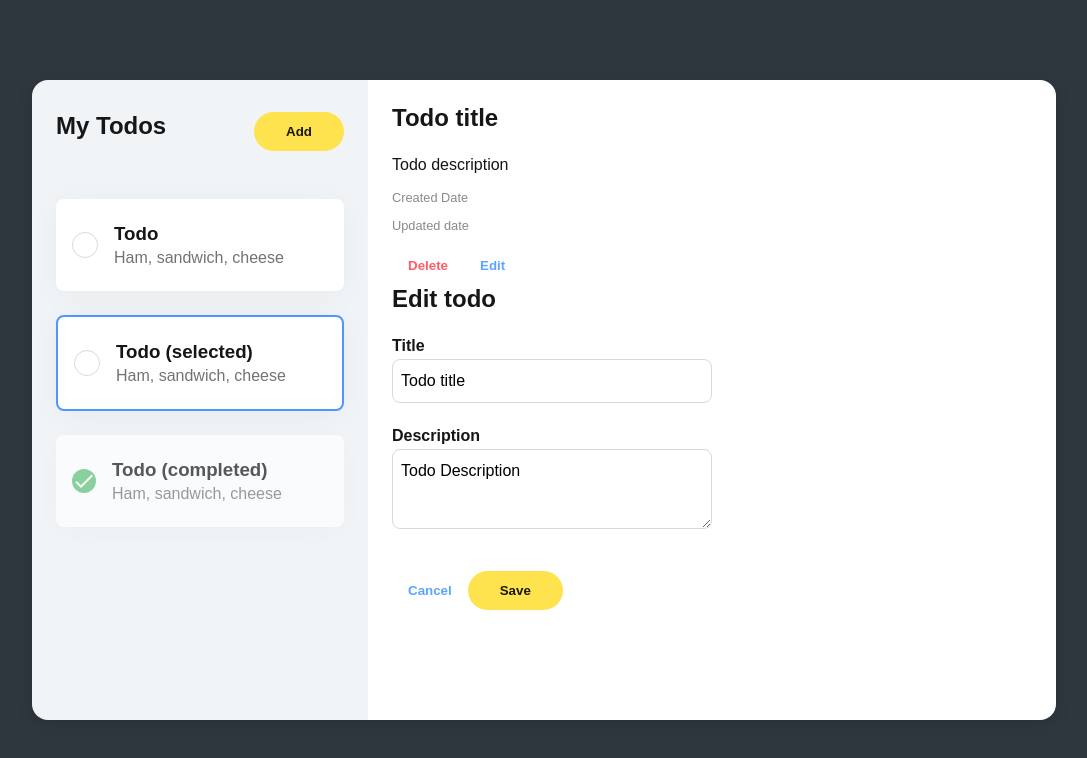
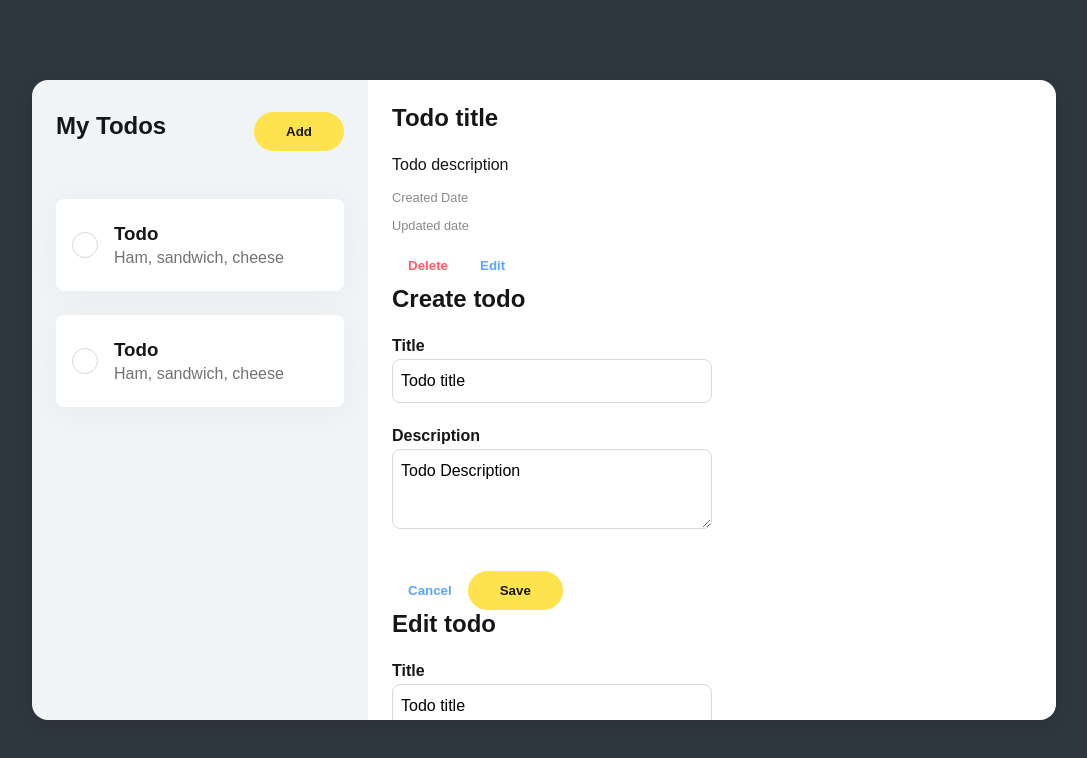
Before and after one commit to linagrundvall/ToDoList, a React (Create React App) app: page / in a window 1280 px wide. Shown: the top 758 px of the page, without its empty margins (96-1183 px from the left). Built offline with nearby package versions, Linux system fonts and the light colour scheme.

Commit message:
Third commit

```diff
--- a/src/App.js
+++ b/src/App.js
@@ -1,78 +1,25 @@
 import logo from './logo.svg';
 import './App.css';
+import TodoList from './todoList/TodoList';
+import TodoDetails from './todoDetails/TodoDetails';
+import CreateTodoForm from './todoDetails/CreateTodoForm';
+import EditTodoForm from './todoDetails/EditTodoForm';
+
+
 
 function App() {
   return (
     <main>
       <aside>
-        <h1 class="list-title">
-          My Todos <button id="button-add-todo" class="primary">Add</button>
+        <h1 className="list-title">
+          My Todos <button id="button-add-todo" className="primary">Add</button>
         </h1>
-        {/* <!--Todo-listan--> */}
-        <ul class="todo-list">
-          {/* <!--Todo-objekt--> */}
-          <li class="todo-list-item">
-            <span class="todo-list-item__checkbox"></span>
-            <div class="todo-list-item__info">
-              <h3>Todo</h3>
-              <p>Ham, sandwich, cheese</p>
-            </div>
-          </li>
-          {/* <!---->
-          <!--Todo-objekt, markerat--> */}
-          <li class="todo-list-item todo-list-item--selected">
-            <span class="todo-list-item__checkbox"></span>
-            <div class="todo-list-item__info">
-              <h3>Todo (selected)</h3>
-              <p>Ham, sandwich, cheese</p>
-            </div>
-          </li>
-          {/* <!---->
-          <!--Todo-objekt, slutfört--> */}
-          <li class="todo-list-item todo-list-item--completed">
-            <span class="todo-list-item__checkbox todo-list-item__checkbox--completed">
-              <svg
-                xmlns="http://www.w3.org/2000/svg"
-                height="24px"
-                viewBox="0 0 24 24"
-                width="24px"
-              >
-                <path d="M0 0h24v24H0z" fill="none" />
-                <path d="M9 16.2L4.8 12l-1.4 1.4L9 19 21 7l-1.4-1.4L9 16.2z" />
-              </svg>
-            </span>
-            <div class="todo-list-item__info">
-              <h3>Todo (completed)</h3>
-              <p>Ham, sandwich, cheese</p>
-            </div>
-          </li>
-          {/* <!----> */}
-        </ul>
-        {/* <!----> */}
+        <TodoList />
       </aside>
       <section>
-        {/* <!--Visningsläge för todo--> */}
-        <div class="todo-details">
-          <h2>Todo title</h2>
-          <p>Todo description</p>
-          <p class="todo-details__date">Created Date</p>
-          <p class="todo-details__date">Updated date</p>
-          <button type="button" class="link-button danger">Delete</button>
-          <button type="button" class="link-button">Edit</button>
-        </div>
-        {/* <!---->
-        <!--Formulär för att skapa todo--> */}
-        <form id="todo-form">
-          <h2>Edit todo</h2>
-          <label>Title</label>
-          <input name="title" required value="Todo title" />
-          <label>Description</label>
-          <textarea name="description" rows="3">Todo Description</textarea
-          ><br />
-          <button type="button" class="link-button">Cancel</button>
-          <button type="button" class="primary">Save</button>
-        </form>
-        {/* <!----> */}
+        <TodoDetails />
+        <CreateTodoForm />
+        <EditTodoForm />
       </section>
     </main>
   );
--- /dev/null
+++ b/src/todoDetails/CreateTodoForm.jsx
@@ -0,0 +1,20 @@
+import React from "react";
+
+/* <!--Formulär för att skapa todo--> */
+
+const CreateTodoForm = (props) => {
+    return (
+        <form id="todo-form">
+          <h2>Create todo</h2>
+          <label>Title</label>
+          <input name="title" required value="Todo title" />
+          <label>Description</label>
+          <textarea name="description" rows="3">Todo Description</textarea
+          ><br />
+          <button type="button" className="link-button">Cancel</button>
+          <button type="button" className="primary">Save</button>
+        </form>
+    );
+};
+
+export default CreateTodoForm;
--- /dev/null
+++ b/src/todoDetails/EditTodoForm.jsx
@@ -0,0 +1,21 @@
+import React from "react";
+
+/* <!--Formulär för att uppdatera todo--> */
+
+
+const EditTodoForm = (props) => {
+    return (
+        <form id="todo-form">
+          <h2>Edit todo</h2>
+          <label>Title</label>
+          <input name="title" required value="Todo title" />
+          <label>Description</label>
+          <textarea name="description" rows="3">Todo Description</textarea
+          ><br />
+          <button type="button" className="link-button">Cancel</button>
+          <button type="button" className="primary">Save</button>
+        </form>
+    );
+}
+
+export default EditTodoForm;
--- /dev/null
+++ b/src/todoDetails/TodoDetails.jsx
@@ -0,0 +1,18 @@
+import React from "react";
+
+/* <!--Visningsläge för todo--> */
+
+const TodoDetails = (props) => {
+    return (
+        <div className="todo-details">
+          <h2>Todo title</h2>
+          <p>Todo description</p>
+          <p className="todo-details__date">Created Date</p>
+          <p className="todo-details__date">Updated date</p>
+          <button type="button" className="link-button danger">Delete</button>
+          <button type="button" className="link-button">Edit</button>
+        </div>
+    );
+};
+
+export default TodoDetails;
--- /dev/null
+++ b/src/todoList/TodoList.jsx
@@ -0,0 +1,13 @@
+import React from "react";
+import TodoListItem from "./TodoListItem";
+
+const TodoList = (props) => {
+    return (
+    <ul className="todo-list">
+      <TodoListItem />
+      <TodoListItem />
+    </ul>
+    );
+};
+
+export default TodoList;
--- /dev/null
+++ b/src/todoList/TodoListItem.jsx
@@ -0,0 +1,44 @@
+import React from "react";
+
+/* { <!--Todo-objekt, markerat--> }
+<li className="todo-list-item todo-list-item--selected">
+<span className="todo-list-item__checkbox"></span>
+<div className="todo-list-item__info">
+  <h3>Todo (selected)</h3>
+  <p>Ham, sandwich, cheese</p>
+</div>
+</li>
+{/* <!--Todo-objekt, slutfört--> }
+<li className="todo-list-item todo-list-item--completed">
+<span className="todo-list-item__checkbox todo-list-item__checkbox--completed">
+  <svg
+    xmlns="http://www.w3.org/2000/svg"
+    height="24px"
+    viewBox="0 0 24 24"
+    width="24px"
+  >
+    <path d="M0 0h24v24H0z" fill="none" />
+    <path d="M9 16.2L4.8 12l-1.4 1.4L9 19 21 7l-1.4-1.4L9 16.2z" />
+  </svg>
+</span>
+<div className="todo-list-item__info">
+  <h3>Todo (completed)</h3>
+  <p>Ham, sandwich, cheese</p>
+</div>
+</li> */
+
+
+/* Todo-objekt*/
+const TodoListItem = (props) => {
+    return (
+        <li className="todo-list-item">
+          <span className="todo-list-item__checkbox"></span>
+          <div className="todo-list-item__info">
+            <h3>Todo</h3>
+            <p>Ham, sandwich, cheese</p>
+          </div>
+        </li>
+    );
+}
+
+export default TodoListItem;
```
